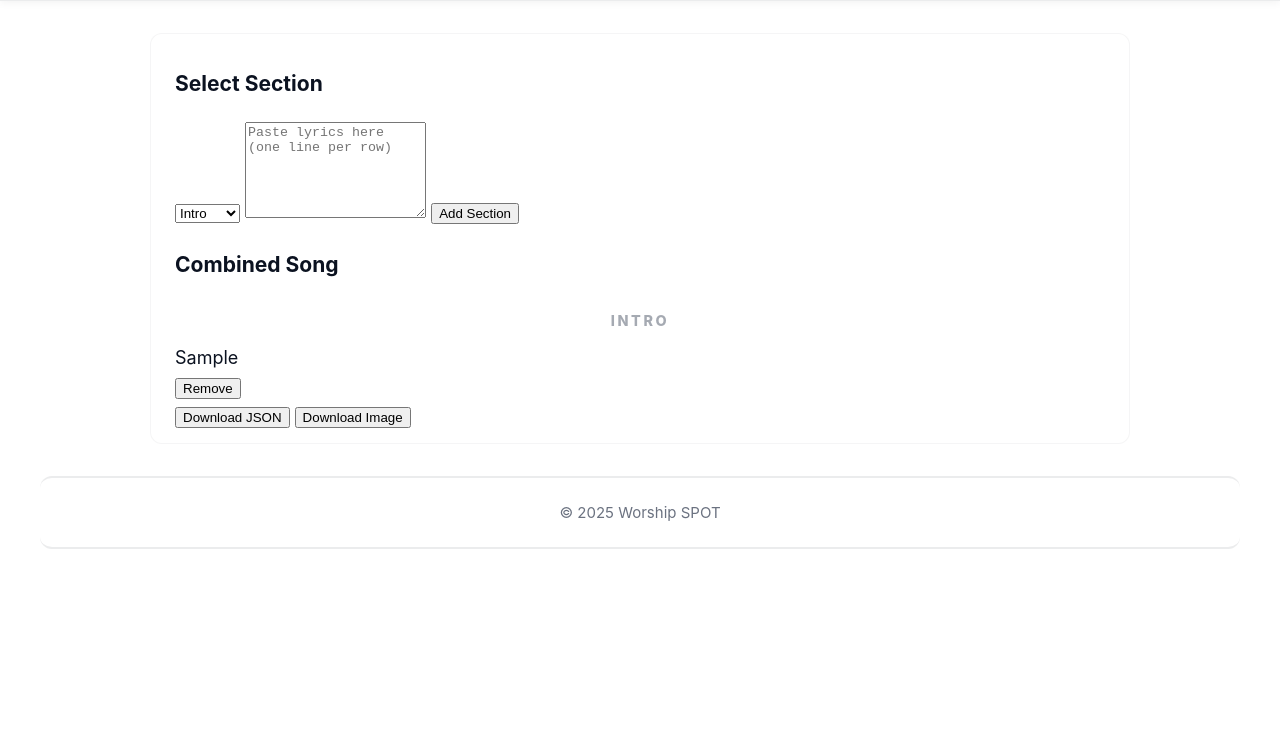
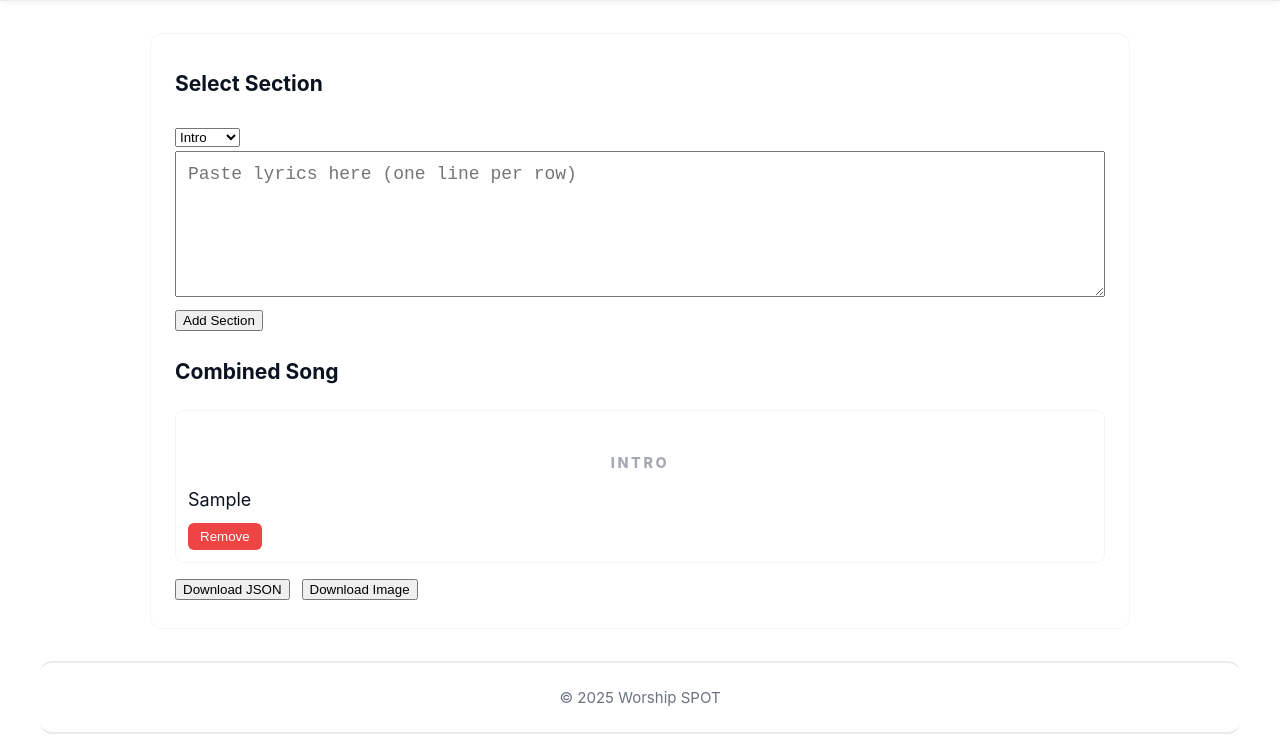
Before and after one commit to abhi-tech-gamit/Worship-Spot, a plain HTML site: page combiner.html in a window 1280 px wide. Both pictures are taken after typing "Sample" into the empty fields and a click on the button "Add Section". Shown: the part 63-800 px from the top of the page. Drawn offline with nearby package versions, Linux system fonts and the light colour scheme.

Commit message:
Update styles.css

```diff
--- a/styles.css
+++ b/styles.css
@@ -788,3 +788,35 @@ body.section-mode .section-nav{
     min-height: auto;
   }
 }
+
+.panel {
+  margin: 16px 0;
+}
+
+textarea {
+  width: 100%;
+  padding: 12px;
+  font-size: 1rem;
+}
+
+.combined-section {
+  border: 1px solid var(--border-light);
+  border-radius: 8px;
+  padding: 12px;
+  margin-bottom: 12px;
+}
+
+.remove-btn {
+  margin-top: 8px;
+  background: #ef4444;
+  color: white;
+  border: none;
+  padding: 6px 12px;
+  border-radius: 6px;
+  cursor: pointer;
+}
+
+.actions {
+  display: flex;
+  gap: 12px;
+}
```
